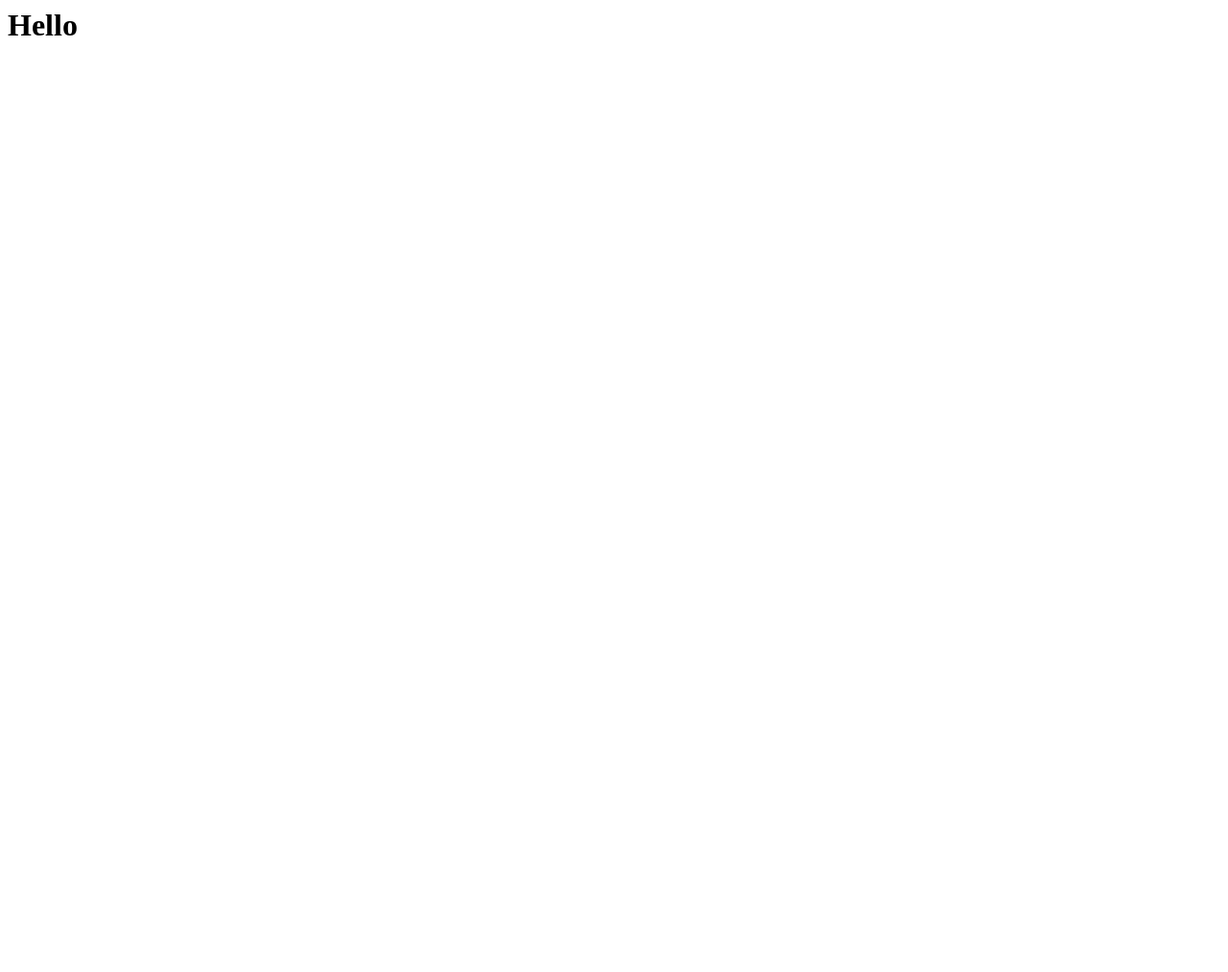
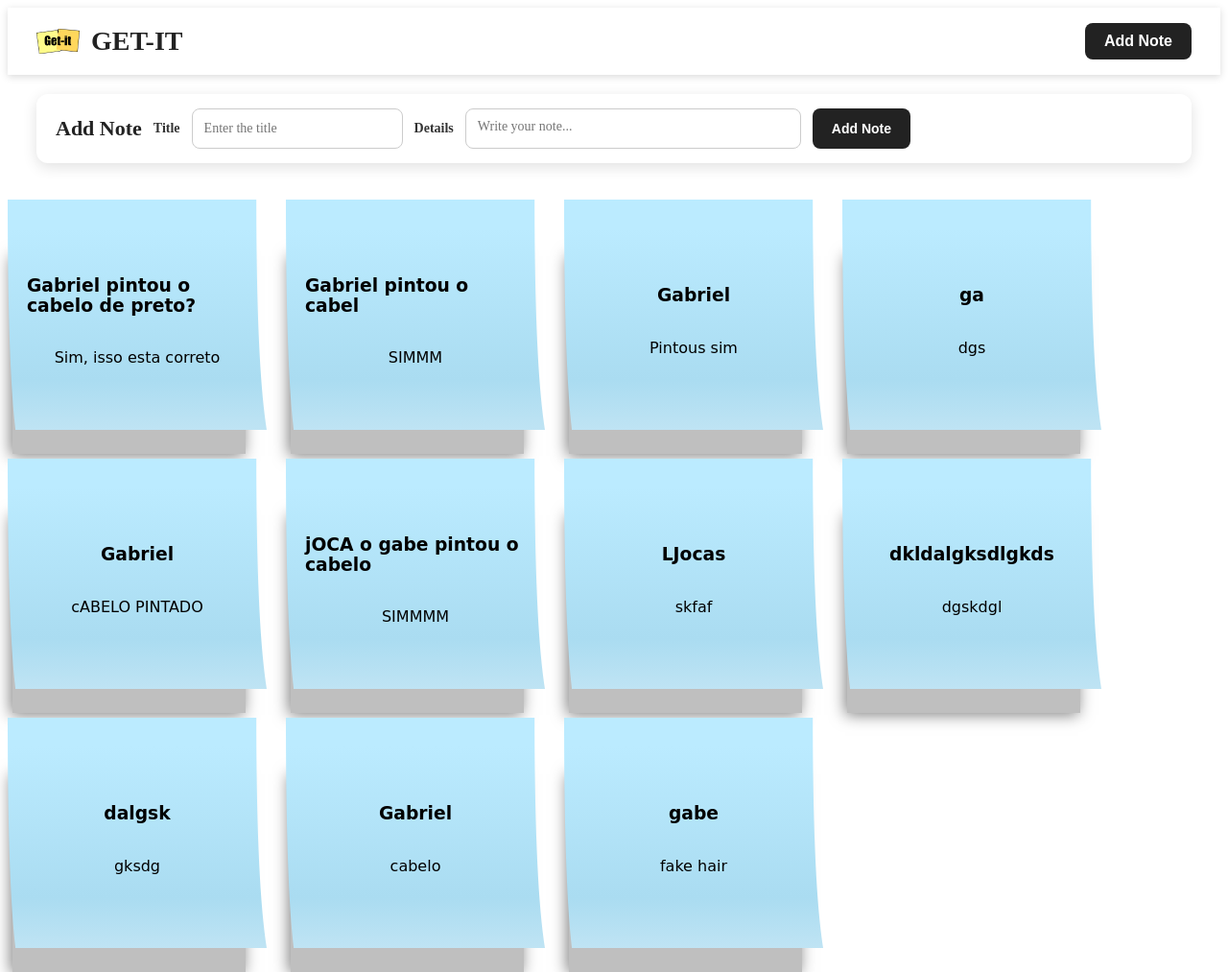
Before and after one commit to Lukenthexplorer/prog-eficaz01, a Flask app: page / in a window 1280 px wide. Before the commit the page is almost empty. Shown: the whole page at 96% size. Before the commit the page ends 37 px from the top, so only its background shows below. Run offline with Flask 3, Linux system fonts and the light colour scheme.

Commit message:
Add base template, navigation, note display, and data handling utilities
- Created base.html for the main layout structure.
- Added nav.html for the navigation bar with logo and audio feedback.
- Implemented note.html to display notes with a sticky design.
- Introduced utils.py for loading and creating note data in JSON format.

```diff
--- a/server.py
+++ b/server.py
@@ -1,10 +1,21 @@
-from flask import Flask, render_template
+from flask import Flask, render_template, request, redirect
+from utils import load_data, create_data
 
 app = Flask(__name__)
+app.static_folder = 'static'
 
 @app.route('/')
 def home():
-  return render_template('index.html')
+  info = load_data()
+  return render_template('index.html', info=info)
+
+@app.route('/submit', methods=["GET", "POST"])
+def submit_note():
+  title = request.form.get("title")
+  details = request.form.get("details")
+
+  create_data(title, details)
+  return redirect("/")
 
 if __name__ == "__main__":
   app.run(debug=True)
--- /dev/null
+++ b/static/css/style.css
@@ -0,0 +1,211 @@
+.navbar {
+    width: 100%;
+    height: 70px;
+
+    display: flex;
+    align-items: center;
+    justify-content: space-between;
+
+    padding: 0 30px;
+    box-sizing: border-box;
+
+    background-color: white;
+
+    box-shadow: 0 2px 8px rgba(0, 0, 0, 0.15);
+}
+
+.navbar-brand {
+    display: flex;
+    align-items: center;
+    gap: 12px;
+}
+
+.logo {
+    width: 45px;
+    height: 45px;
+    object-fit: contain;
+}
+
+.brand-title {
+    font-size: 28px;
+    font-weight: bold;
+    color: #222;
+}
+
+.add-note {
+    padding: 10px 20px;
+
+    border: none;
+    border-radius: 8px;
+
+    background-color: #222;
+    color: white;
+
+    font-size: 16px;
+    font-weight: bold;
+
+    cursor: pointer;
+}
+
+.add-note:hover {
+    background-color: #444;
+}
+
+.notes-container ul {
+    display: flex;
+    flex-wrap: wrap;
+    gap: 20px;
+    padding: 0;
+    margin: 0;
+    list-style: none;
+}
+
+.notes-container li {
+    list-style: none;
+}
+
+.sticky-container {
+    width: 270px;
+    position: relative;
+}
+
+.sticky-outer {
+    display: flex;
+    padding-top: 92.5925926%;
+    position: relative;
+    width: 100%;
+}
+
+.sticky {
+    position: absolute;
+    top: 0;
+    left: 0;
+    right: 0;
+    bottom: 0;
+}
+
+.sticky:before {
+    box-shadow: -2px 2px 15px 0 rgba(0, 0, 0, 0.5);
+    background-color: rgba(0, 0, 0, 0.25);
+    content: '';
+    width: 90%;
+    left: 5px;
+    height: 83%;
+    position: absolute;
+    top: 30%;
+}
+
+.sticky-content {
+    background: linear-gradient(
+        180deg,
+        rgba(187, 235, 255, 1) 0%,
+        rgba(187, 235, 255, 1) 12%,
+        rgba(170, 220, 241, 1) 75%,
+        rgba(195, 229, 244, 1) 100%
+    );
+
+    width: 100%;
+    height: 100%;
+    display: flex;
+    flex-direction: column;
+    justify-content: center;
+    align-items: center;
+
+    font-family: 'Kalam', cursive;
+    font-size: 1rem;
+
+    clip-path: url(#stickyClip);
+    padding: 20px;
+    box-sizing: border-box;
+}
+
+.form-container {
+    width: 100%;
+    padding: 20px 30px;
+    box-sizing: border-box;
+}
+
+.note-form {
+    width: 100%;
+    display: flex;
+    align-items: center;
+    gap: 12px;
+
+    padding: 15px 20px;
+
+    background-color: white;
+    border-radius: 12px;
+
+    box-shadow: 0 4px 15px rgba(0, 0, 0, 0.12);
+
+    box-sizing: border-box;
+}
+
+.note-form h2 {
+    margin: 0;
+    font-size: 22px;
+    color: #222;
+    white-space: nowrap;
+}
+
+.note-form label {
+    font-size: 14px;
+    font-weight: bold;
+    color: #333;
+    white-space: nowrap;
+}
+
+.note-form input[type="text"],
+.note-form textarea {
+    height: 42px;
+    padding: 10px 12px;
+
+    border: 1px solid #ccc;
+    border-radius: 8px;
+
+    font-size: 14px;
+    font-family: inherit;
+
+    outline: none;
+    box-sizing: border-box;
+
+    transition: 0.2s;
+}
+
+.note-form input[type="text"] {
+    width: 220px;
+}
+
+.note-form textarea {
+    width: 350px;
+    resize: none;
+}
+
+.note-form input[type="text"]:focus,
+.note-form textarea:focus {
+    border-color: #555;
+    box-shadow: 0 0 0 3px rgba(0, 0, 0, 0.08);
+}
+
+.note-form input[type="submit"] {
+    height: 42px;
+    padding: 0 20px;
+
+    border: none;
+    border-radius: 8px;
+
+    background-color: #222;
+    color: white;
+
+    font-size: 14px;
+    font-weight: bold;
+
+    cursor: pointer;
+    transition: 0.2s;
+
+    white-space: nowrap;
+}
+
+.note-form input[type="submit"]:hover {
+    background-color: #444;
+}
--- /dev/null
+++ b/static/data/notes.json
@@ -0,0 +1,46 @@
+[
+  {
+    "titulo": "Gabriel pintou o cabelo de preto?",
+    "detalhes": "Sim, isso esta correto"
+  },
+  {
+    "titulo": "Gabriel pintou o cabel",
+    "detalhes": "SIMMM"
+  },
+  {
+    "titulo": "Gabriel",
+    "detalhes": "Pintous sim"
+  },
+  {
+    "titulo": "ga",
+    "detalhes": "dgs"
+  },
+  {
+    "titulo": "Gabriel",
+    "detalhes": "cABELO PINTADO"
+  },
+  {
+    "titulo": "jOCA o gabe pintou o cabelo",
+    "detalhes": "SIMMMM"
+  },
+  {
+    "titulo": "LJocas",
+    "detalhes": "skfaf"
+  },
+  {
+    "titulo": "dkldalgksdlgkds",
+    "detalhes": "dgskdgl"
+  },
+  {
+    "titulo": "dalgsk",
+    "detalhes": "gksdg"
+  },
+  {
+    "titulo": "Gabriel",
+    "detalhes": "cabelo"
+  },
+  {
+    "titulo": "gabe",
+    "detalhes": "fake hair"
+  }
+]
--- /dev/null
+++ b/templates/base.html
@@ -0,0 +1,18 @@
+<!DOCTYPE html>
+<html lang="en">
+<head>
+  <meta charset="UTF-8">
+  <meta http-equiv="X-UA-Compatible" content="IE=edge">
+  <meta name="viewport" content="width=device-width, initial-scale=1.0">
+  <link rel="stylesheet" href="{{ url_for('static', filename='css/style.css') }}">
+  <title>Document</title>
+</head>
+<body>
+{% include 'nav.html' %}
+
+{% block content %}
+{% endblock %}
+
+
+</body>
+</html>
--- a/templates/index.html
+++ b/templates/index.html
@@ -1 +1,89 @@
-<h1>Hello</h1>
+{% extends "base.html" %}
+
+{% block content %}
+
+<div class="form-container">
+    <form action="/submit" method="POST" class="note-form" id="noteForm">
+        <h2>Add Note</h2>
+
+        <label for="title">Title</label>
+        <input
+            id="title"
+            type="text"
+            name="title"
+            placeholder="Enter the title"
+            required
+        >
+
+        <label for="details">Details</label>
+        <textarea
+            id="details"
+            name="details"
+            placeholder="Write your note..."
+            required
+        ></textarea>
+
+        <input
+            id="add-note-button"
+            type="submit"
+            value="Add Note"
+        >
+    </form>
+</div>
+
+<audio
+    id="gabrielAudio"
+    src="{{ url_for('static', filename='audio/gabe.mp3') }}">
+</audio>
+
+<script>
+    const form = document.getElementById("noteForm");
+    const audio = document.getElementById("gabrielAudio");
+
+    form.addEventListener("submit", function (event) {
+        event.preventDefault();
+
+        audio.currentTime = 0;
+
+        audio.play().then(() => {
+            setTimeout(() => {
+                form.submit();
+            }, 1000);
+        }).catch(() => {
+            form.submit();
+        });
+    });
+</script>
+
+<div class="notes-container">
+    <ul>
+        {% for book in info %}
+        <li>
+            <div class="sticky-container">
+                <div class="sticky-outer">
+                    <div class="sticky">
+                        <svg width="0" height="0">
+                            <defs>
+                                <clipPath id="stickyClip" clipPathUnits="objectBoundingBox">
+                                    <path
+                                        d="M 0 0 Q 0 0.69, 0.03 0.96 0.03 0.96, 1 0.96 Q 0.96 0.69, 0.96 0 0.96 0, 0 0"
+                                        stroke-linejoin="round"
+                                        stroke-linecap="square"
+                                    />
+                                </clipPath>
+                            </defs>
+                        </svg>
+
+                        <div class="sticky-content">
+                            <h3>{{ book.titulo }}</h3>
+                            <p>{{ book.detalhes }}</p>
+                        </div>
+                    </div>
+                </div>
+            </div>
+        </li>
+        {% endfor %}
+    </ul>
+</div>
+
+{% endblock %}
--- /dev/null
+++ b/templates/nav.html
@@ -0,0 +1,16 @@
+<nav class="navbar">
+    <div class="navbar-brand">
+        <img
+            class="logo"
+            src="{{ url_for('static', filename='img/logo-getit.png') }}"
+            alt="Get-It"
+        >
+
+        <span class="brand-title">GET-IT</span>
+    </div>
+
+    <button onclick="document.getElementById('som').play()" class="add-note">Add Note</button>
+    <audio id="som">
+        <source src="{{ url_for('static', filename='audio/button_clicked1.mp3') }}" type="audio/mpeg">
+    </audio>
+</nav>
--- /dev/null
+++ b/utils.py
@@ -0,0 +1,22 @@
+import json
+
+def load_data():
+  with open('static/data/notes.json', 'r', encoding='utf-8') as f:
+    content  =  json.load(f)
+    return content
+
+def create_data(name, details):
+    content = {
+      "titulo": name,
+      "detalhes": details,
+    }
+
+    try:
+       data = load_data()
+    except (FileNotFoundError, json.JSONDecodeError):
+       data = []
+
+    data.append(content)
+
+    with open('static/data/notes.json', 'w', encoding='utf-8') as f:
+      json.dump(data, f, ensure_ascii=False, indent=2)
```
Also changed, not shown: templates/note.html (added, +25 -0 lines), README.md, static/img/logo-getit.png (added), 4 other files.
